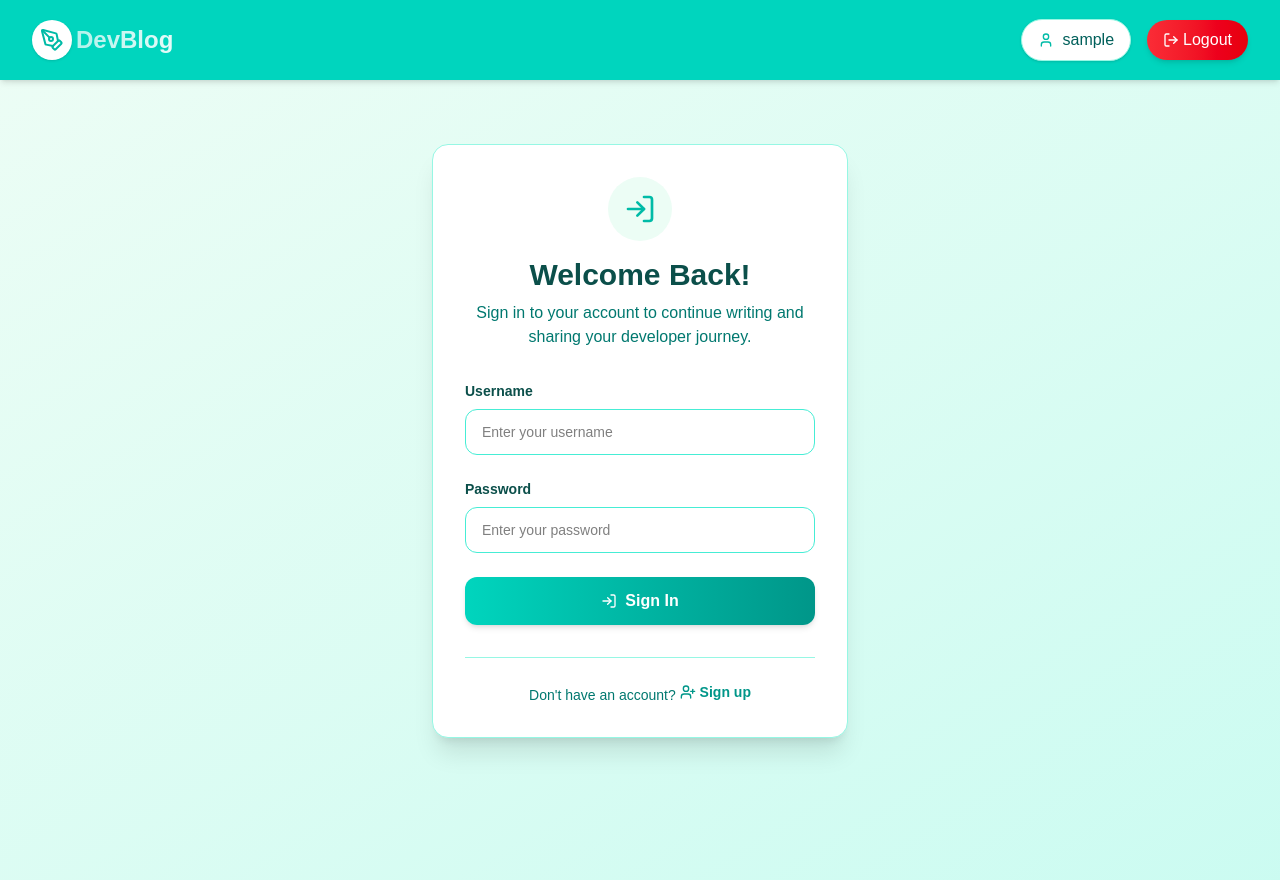
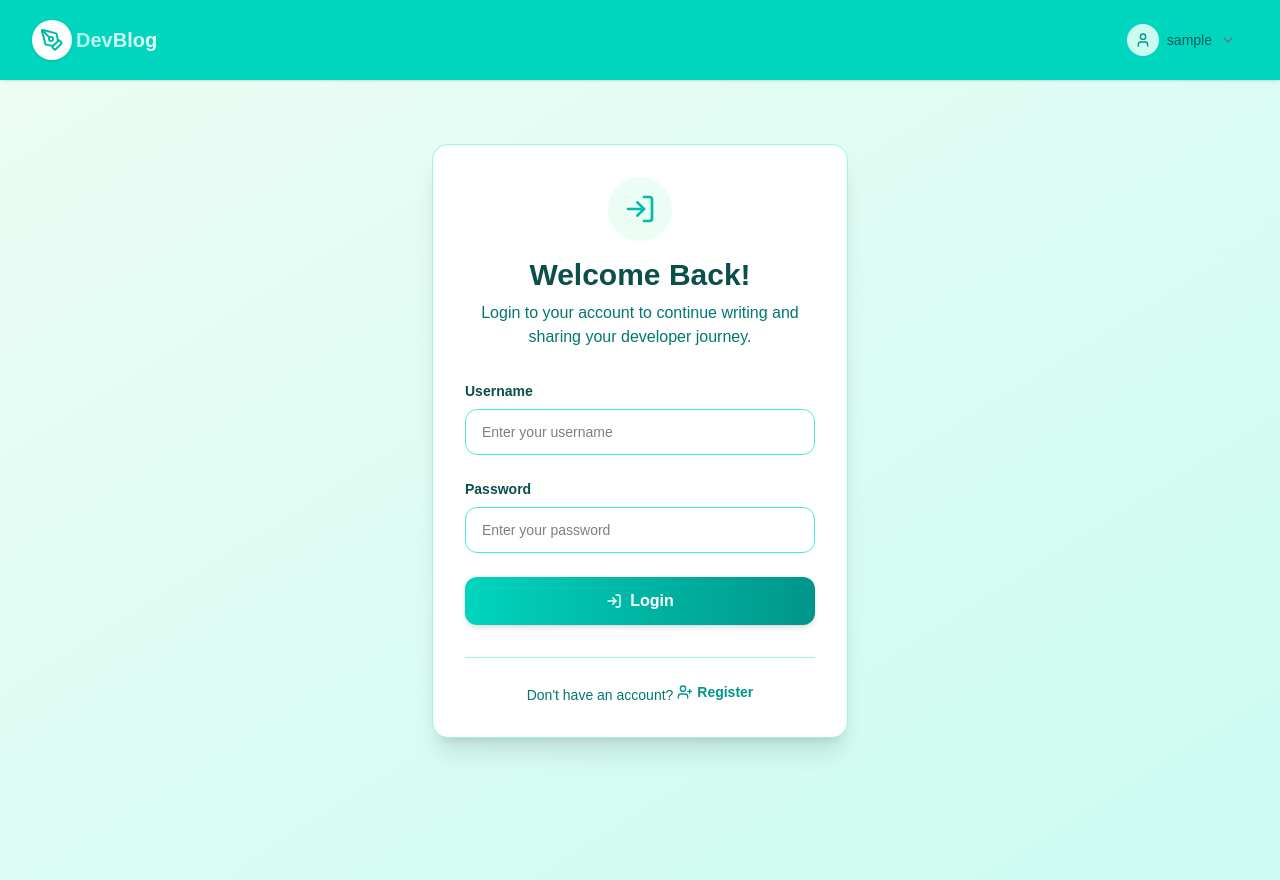
Before and after one commit to ChiomaSarah/DevBlog-Web, a Next.js app: page /auth/login in a window 1280 px wide. Built offline with nearby package versions, Linux system fonts and the light colour scheme; no server answers; sample sign-in values are in the browser's storage; a web font is replaced by a local one.

Commit message:
Modify glass toast and navar

```diff
--- a/src/app/auth/login/page.tsx
+++ b/src/app/auth/login/page.tsx
@@ -67,7 +67,7 @@ const Login = () => {
               Welcome Back!
             </h1>
             <p className="text-sm md:text-base text-teal-700">
-              Sign in to your account to continue writing and sharing your
+              Login to your account to continue writing and sharing your
               developer journey.
             </p>
           </div>
@@ -121,11 +121,11 @@ const Login = () => {
               className="w-full flex justify-center items-center py-3 px-4 rounded-xl font-semibold text-white bg-gradient-to-r from-teal-400 to-teal-600 hover:from-teal-500 hover:to-teal-700 shadow-md hover:shadow-lg transform hover:-translate-y-0.5 transition-all duration-200 disabled:opacity-60 cursor-pointer"
             >
               {loading ? (
-                <Spinner text="Signing in..." />
+                <Spinner text="Logging you in..." />
               ) : (
                 <>
                   <LogIn className="w-4 h-4 mr-2" />
-                  Sign In
+                  Login
                 </>
               )}
             </button>
@@ -139,7 +139,7 @@ const Login = () => {
                 className="font-semibold inline-flex items-center text-teal-600 hover:text-teal-700 transition-colors cursor-pointer"
               >
                 <UserPlus className="w-4 h-4 mr-1" />
-                Sign up
+                Register
               </Link>
             </p>
           </div>
--- a/src/app/auth/register/page.tsx
+++ b/src/app/auth/register/page.tsx
@@ -42,7 +42,7 @@ const Register = () => {
       }
     } catch (error: unknown) {
       if (error instanceof AxiosError) {
-        setError(error.response?.data?.message || "Sign Up failed!");
+        setError(error.response?.data?.message || "User registeration failed!");
       }
     } finally {
       setLoading(false);
@@ -159,7 +159,7 @@ const Register = () => {
 
       <GlassToast
         message="Account created successfully!"
-        description="You can now log in."
+        description="Redirecting to login."
         type="success"
         isVisible={showToast}
         onClose={() => setShowToast(false)}
--- a/src/app/components/navbar.tsx
+++ b/src/app/components/navbar.tsx
@@ -4,43 +4,63 @@ import { useSelector, useDispatch } from "react-redux";
 import Link from "next/link";
 import { RootState } from "../app-store/store";
 import { resetUser } from "../app-store/authSlice";
-import { PenTool, User, LogOut, LogIn, UserPlus, Menu, X } from "lucide-react";
+import {
+  PenTool,
+  User,
+  LogOut,
+  LogIn,
+  UserPlus,
+  Menu,
+  X,
+  ChevronDown,
+} from "lucide-react";
 import { useRouter } from "next/navigation";
-import { useState } from "react";
+import { useState, useRef, useEffect } from "react";
 
 export const Navbar = () => {
   const user = useSelector((state: RootState) => state.auth.user);
   const dispatch = useDispatch();
   const router = useRouter();
   const [isMobileMenuOpen, setIsMobileMenuOpen] = useState(false);
+  const [isUserDropdownOpen, setIsUserDropdownOpen] = useState(false);
+  const dropdownRef = useRef<HTMLDivElement>(null);
+
+  useEffect(() => {
+    const handleClickOutside = (event: MouseEvent) => {
+      if (
+        dropdownRef.current &&
+        !dropdownRef.current.contains(event.target as Node)
+      ) {
+        setIsUserDropdownOpen(false);
+      }
+    };
+
+    document.addEventListener("mousedown", handleClickOutside);
+    return () => document.removeEventListener("mousedown", handleClickOutside);
+  }, []);
 
   const handleLogout = () => {
     dispatch(resetUser());
     localStorage.removeItem("token");
     localStorage.removeItem("user");
     router.push("/auth/login");
+    setIsUserDropdownOpen(false);
   };
 
   return (
     <header className="w-full fixed top-0 left-0 z-50">
-      <nav
-        className="
-          flex justify-between items-center px-4 sm:px-6 lg:px-8
-          shadow-md h-20
-          bg-teal-400
-        "
+      <nav className="flex justify-between items-center px-4 sm:px-6 lg:px-8 h-20 bg-teal-400 shadow-sm">
+        <Link
+          href="/"
+          className="flex items-center space-x-1 group"
+          onClick={() => setIsMobileMenuOpen(false)}
         >
-        <Link href="/" className="flex items-center space-x-1 group">
-          <div
-            className="
-              p-2 rounded-full shadow-sm bg-white
-            "
-          >
+          <div className="p-2 rounded-full shadow-sm bg-white">
             <PenTool className="h-6 w-6 text-teal-500" />
           </div>
           <span
             className="
-              font-bold text-2xl bg-clip-text text-transparent
+              font-bold text-xl bg-clip-text text-transparent
               bg-gradient-to-r from-white/70 to-white/90
             "
           >
@@ -48,34 +68,48 @@ export const Navbar = () => {
           </span>
         </Link>
 
-        <div className="hidden md:flex items-center space-x-4">
+        {/* Desktop */}
+        <div className="hidden md:flex items-center space-x-3">
           {user ? (
-            <>
-              <div
-                className="
-                  flex items-center space-x-2 px-4 py-2 rounded-full shadow-sm
-                  bg-white border border-teal-200
-                "
+            <div className="relative" ref={dropdownRef}>
+              <button
+                onClick={() => setIsUserDropdownOpen(!isUserDropdownOpen)}
+                className="flex items-center space-x-2 px-3 py-2 rounded-lg transition-colors"
               >
-                <User className="h-4 w-4 text-teal-500" />
-                <span className="font-medium text-teal-800">
+                <div className="h-8 w-8 rounded-full bg-teal-100 flex items-center justify-center">
+                  <User className="h-4 w-4 text-teal-600" />
+                </div>
+                <span className="text-sm font-medium text-teal-800">
                   {user.username}
                 </span>
+                <ChevronDown
+                  className={`h-4 w-4 text-gray-500 transition-transform ${
+                    isUserDropdownOpen ? "rotate-180" : ""
+                  }`}
+                />
+              </button>
+
+              {isUserDropdownOpen && (
+                <div className="absolute right-0 mt-2 w-48 py-2 bg-white rounded-lg shadow-lg z-50">
+                  <div className="px-4 py-2 border-b border-gray-100">
+                    <p className="text-sm font-medium text-gray-700">
+                      {user.username}
+                    </p>
+                    <p className="text-xs text-gray-500 truncate">
+                      {user.email}
+                    </p>
                   </div>
+
                   <button
                     onClick={handleLogout}
-                className="
-                  flex items-center space-x-1 text-white px-4 py-2 rounded-full
-                  transition-all duration-200 shadow-md hover:shadow-lg
-                  transform hover:-translate-y-0.5
-                  bg-gradient-to-r from-red-500 to-red-600
-                  hover:from-red-600 hover:to-red-700
-                "
+                    className="flex items-center space-x-2 w-full px-4 py-2 text-sm text-red-600 hover:bg-gray-50 cursor-pointer"
                   >
                     <LogOut className="h-4 w-4" />
                     <span>Logout</span>
                   </button>
-            </>
+                </div>
+              )}
+            </div>
           ) : (
             <>
               <Link
@@ -108,8 +142,9 @@ export const Navbar = () => {
           )}
         </div>
 
+        {/* Mobile Screen */}
         <button
-          className="md:hidden p-2 rounded-lg bg-white border border-teal-200 text-teal-700"
+          className="md:hidden p-2 rounded-lg bg-white border border-teal-200 text-teal-700 cursor-pointer"
           onClick={() => setIsMobileMenuOpen(!isMobileMenuOpen)}
         >
           {isMobileMenuOpen ? (
@@ -118,60 +153,58 @@ export const Navbar = () => {
             <Menu className="h-5 w-5" />
           )}
         </button>
+      </nav>
 
       {isMobileMenuOpen && (
-          <div className="md:hidden absolute top-20 left-0 right-0 bg-white border-b border-teal-200 shadow-lg rounded-b-lg">
-            <div className="px-4 py-4 space-y-3">
+        <div className="md:hidden absolute top-16 left-0 right-0 bg-white border-t border-gray-200 shadow-lg">
+          <div className="px-4 py-3 space-y-1">
             {user ? (
               <>
-                  <div className="flex items-center space-x-2 px-4 py-2 bg-teal-50 rounded-lg">
-                    <User className="h-4 w-4 text-teal-500" />
-                    <span className="font-medium text-teal-800">
+                <div className="px-3 py-3">
+                  <div className="flex items-center space-x-3">
+                    <div className="h-10 w-10 rounded-full bg-teal-100 flex items-center justify-center">
+                      <User className="h-5 w-5 text-teal-600" />
+                    </div>
+                    <div>
+                      <p className="text-sm font-medium text-teal-900">
                         {user.username}
-                    </span>
+                      </p>
                     </div>
+                  </div>
+                </div>
+
                 <button
                   onClick={handleLogout}
-                    className="
-                      w-full flex items-center justify-center space-x-2
-                      text-white px-4 py-3 rounded-lg
-                      bg-gradient-to-r from-red-500 to-red-600
-                    "
+                  className="flex items-center space-x-3 w-full px-3 py-3 rounded-md text-red-600 hover:bg-gray-50 border-t border-gray-100 cursor-pointer"
                 >
-                    <LogOut className="h-4 w-4" />
+                  <LogOut className="h-5 w-5" />
                   <span>Logout</span>
                 </button>
               </>
             ) : (
               <>
+                <div className="pt-3">
                   <Link
                     href="/auth/login"
-                    className="
-                      block w-full text-center px-4 py-3 rounded-lg
-                      bg-teal-50 text-teal-700 font-medium border border-teal-200
-                      hover:bg-teal-100 transition-colors
-                    "
+                    className="block px-3 py-3 rounded-md text-teal-700 hover:bg-gray-50 text-base font-medium"
                     onClick={() => setIsMobileMenuOpen(false)}
                   >
                     Login
                   </Link>
+
                   <Link
                     href="/auth/register"
-                    className="
-                      block w-full text-center px-4 py-3 rounded-lg
-                      bg-gradient-to-r from-teal-500 to-teal-700 text-white font-medium
-                      hover:from-teal-600 hover:to-teal-800 transition-all
-                    "
+                    className="block px-3 py-3 rounded-md bg-teal-50 text-teal-600 hover:bg-teal-100 text-base font-medium mt-1"
                     onClick={() => setIsMobileMenuOpen(false)}
                   >
                     Register
                   </Link>
+                </div>
               </>
             )}
           </div>
         </div>
       )}
-      </nav>
     </header>
   );
 };
--- a/src/app/components/pagination.tsx
+++ b/src/app/components/pagination.tsx
@@ -8,7 +8,6 @@ const Pagination: React.FC<PaginationProps> = ({
   return (
     <nav aria-label="Pagination" className="flex justify-center mt-4">
       <ul className="inline-flex items-center space-x-2">
-        {/* Previous Button */}
         <li>
           <button
             onClick={() => setCurrentPage(currentPage - 1)}
@@ -18,21 +17,19 @@ const Pagination: React.FC<PaginationProps> = ({
               ${
                 currentPage === 1
                   ? "bg-gray-200 text-gray-400 cursor-not-allowed"
-                  : "bg-blue-500 text-white hover:bg-blue-600"
+                  : "bg-teal-700 text-white hover:bg-teal-800"
               }`}
           >
             <span aria-hidden="true">&laquo;</span>
           </button>
         </li>
 
-        {/* Page Info */}
         <li>
           <span className="px-3 py-1 text-sm text-gray-700">
             Page {currentPage} of {totalPages}
           </span>
         </li>
 
-        {/* Next Button */}
         <li>
           <button
             onClick={() => setCurrentPage(currentPage + 1)}
--- a/src/app/posts/[id]/page.tsx
+++ b/src/app/posts/[id]/page.tsx
@@ -143,7 +143,7 @@ const PostDetails = () => {
       )}
 
       <main className="max-w-3xl mx-auto px-4 sm:px-6 lg:px-8 py-8 md:py-12">
-        <Link href="/">
+        <Link href="/posts">
           <span className="inline-flex items-center text-sm font-medium text-teal-700 hover:text-teal-900 transition-colors cursor-pointer mb-6 group">
             <ArrowLeft className="h-4 w-4 mr-2 transition-transform group-hover:-translate-x-1" />
             Back to Posts
```
Also changed, not shown: src/app/components/ui/glass-toast.tsx (+18 -21 lines), src/app/posts/create-post/page.tsx (+9 -18 lines), src/app/posts/edit/[id]/page.tsx (+8 -8 lines). Lines whose indentation alone changed are shown as unchanged.
